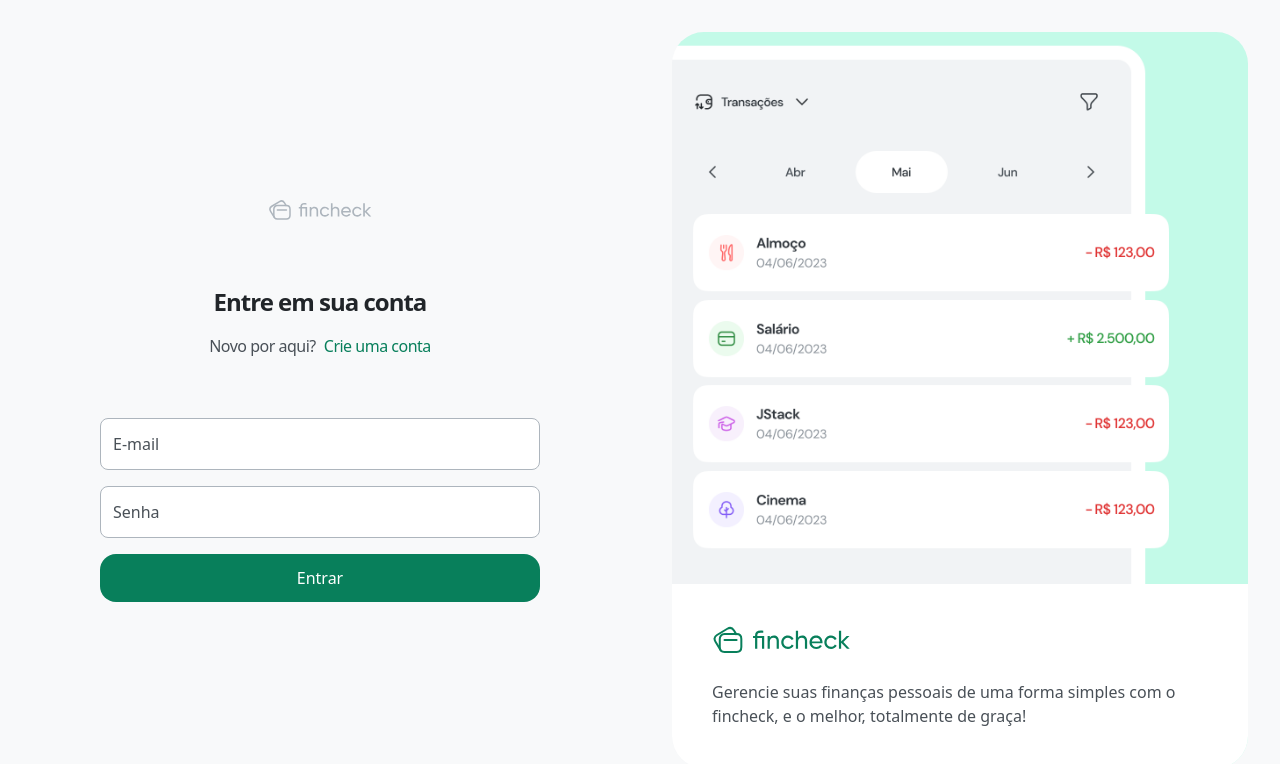
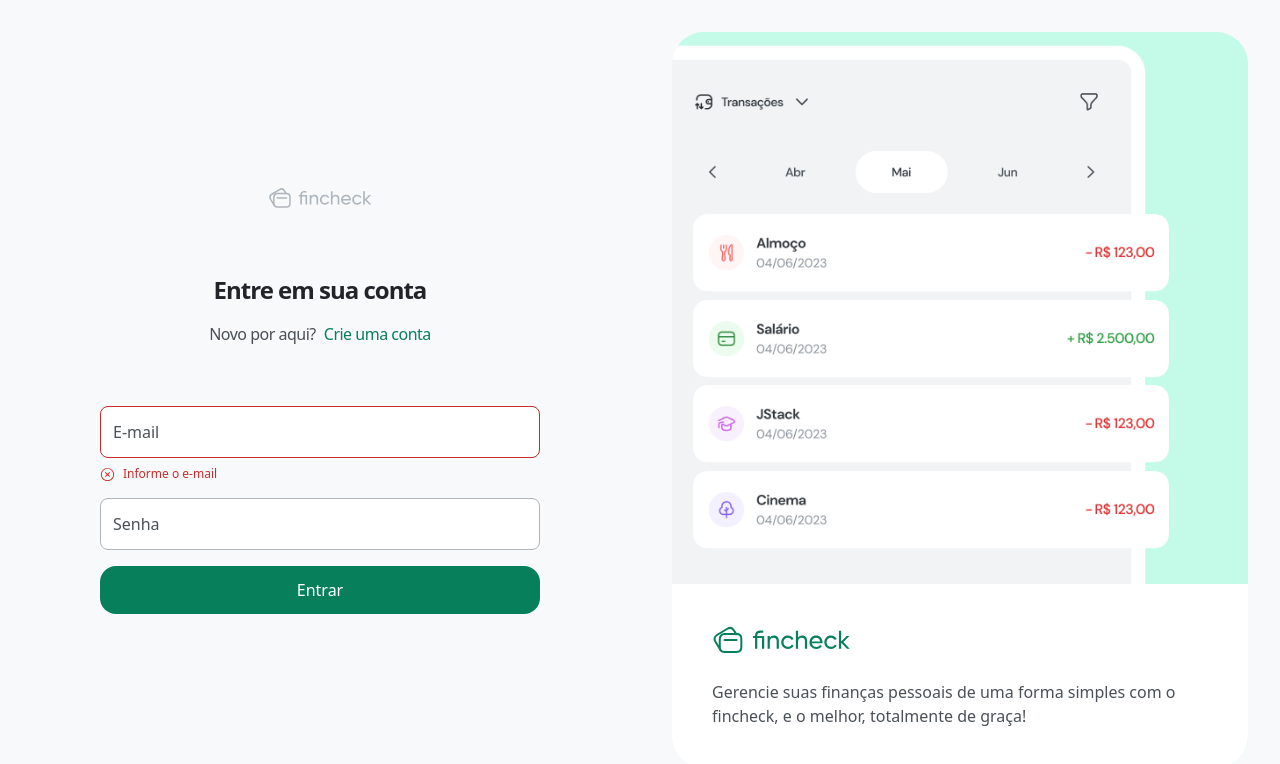
Before and after one commit to mbdevlabs/fincheck-web, a React (Vite) app: page /login in a window 1280 px wide. Shown: the top 764 px of the page. Built offline with nearby package versions, Linux system fonts and the light colour scheme.

Commit message:
feat: add error display to Input component
Show inline validation error with icon below the input field
and apply red border styling when error is present.

```diff
--- a/src/view/components/Input.tsx
+++ b/src/view/components/Input.tsx
@@ -1,11 +1,14 @@
+import { CrossCircledIcon } from "@radix-ui/react-icons";
 import { forwardRef, type ComponentProps } from "react";
+import { cn } from "../../app/utils/cn";
 
 interface InputProps extends ComponentProps<"input"> {
   name: string;
+  error?: string;
 }
 
 export const Input = forwardRef<HTMLInputElement, InputProps>(
-  ({ placeholder, name, id, ...props }, ref) => {
+  ({ placeholder, name, error, id, ...props }, ref) => {
     const inputId = id ?? name;
     return (
       <div className="relative">
@@ -14,7 +17,10 @@ export const Input = forwardRef<HTMLInputElement, InputProps>(
           ref={ref}
           name={name}
           id={inputId}
-          className="bg-white w-full rounded-lg border border-gray-500 px-3 h-13 text-gray-800 pt-4 peer placeholder-shown:pt-0 focus:border-gray-800 transition-all outline-none"
+          className={cn(
+            "bg-white w-full rounded-lg border border-gray-500 px-3 h-13 text-gray-800 pt-4 peer placeholder-shown:pt-0 focus:border-gray-800 transition-all outline-none",
+            error && "border-red-900!",
+          )}
           placeholder=" "
         />
 
@@ -24,6 +30,13 @@ export const Input = forwardRef<HTMLInputElement, InputProps>(
         >
           {placeholder}
         </label>
+
+        {error && (
+          <div className="text-red-900 flex gap-2 items-center mt-2">
+            <CrossCircledIcon />
+            <span className="text-xs">{error}</span>
+          </div>
+        )}
       </div>
     );
   },
--- a/src/view/pages/Login/index.tsx
+++ b/src/view/pages/Login/index.tsx
@@ -26,7 +26,12 @@ export function Login() {
       </header>
 
       <form onSubmit={handleSubmit} className="mt-15 flex flex-col gap-4">
-        <Input type="email" placeholder="E-mail" {...register("email")} />
+        <Input
+          type="email"
+          placeholder="E-mail"
+          error="Informe o e-mail"
+          {...register("email")}
+        />
         {errors.email && <span>{errors.email.message}</span>}
         <Input type="password" placeholder="Senha" {...register("password")} />
         {errors.password && <span>{errors.password.message}</span>}
```
